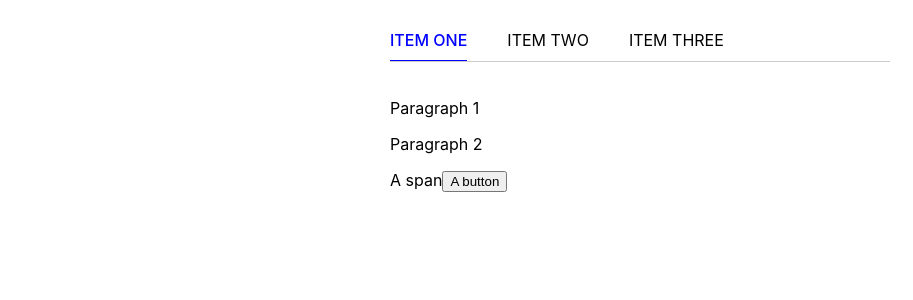
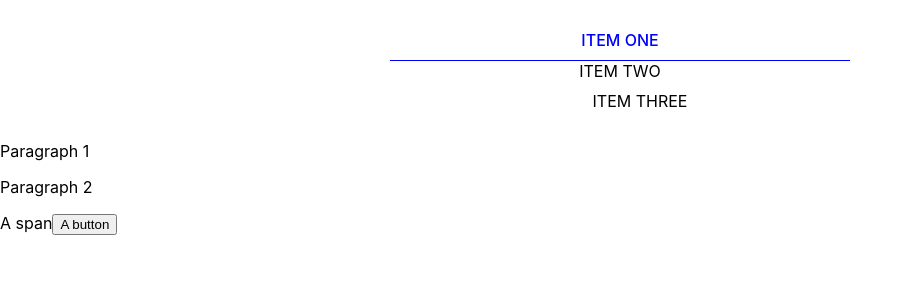
Before and after one commit to huonglt/tabs-app, a React (Create React App) app: page / in a window 1280 px wide. Shown: the top 300 px of the page, without its empty margins (0-913 px from the left). Built offline with nearby package versions, Linux system fonts and the light colour scheme.

Commit message:
remove useEffect. set role tablist for the div containing the tabs

```diff
--- a/src/components/tabs/Tabs.js
+++ b/src/components/tabs/Tabs.js
@@ -8,23 +8,15 @@ const Tabs = (props) => {
   const firstTabChild = children.filter(
     (child) => child.type.name === "Tab"
   )?.[0];
-  const [activeTabId, setActiveTabId] = useState(firstTabChild?.props.value);
+  const [activeTabId, setActiveTabId] = useState(firstTabChild.props.value);
 
   const handleTabClick = (tabId) => {
     setActiveTabId(tabId);
   };
 
-  useEffect(() => {
-    // get value of first Tab child
-    const firstTabChild = children.filter(
-      (child) => child.type.name === "Tab"
-    )[0].props.value;
-    console.log(`firstTabChild alue = ${firstTabChild}`);
-  }, []);
-
   return (
-    <div role="tablist" aria-label="Sample tab list" className="tabs">
-      <div className="tabContainer">
+    <div aria-label="Sample tab list" className="tabsGroup">
+      <div className="tabs" role="tablist">
         {children.map((child, index) => {
           console.log(
             `child.type = ${child.type.name}, child.label = ${child.label}, child.value = ${child.value}`
```
